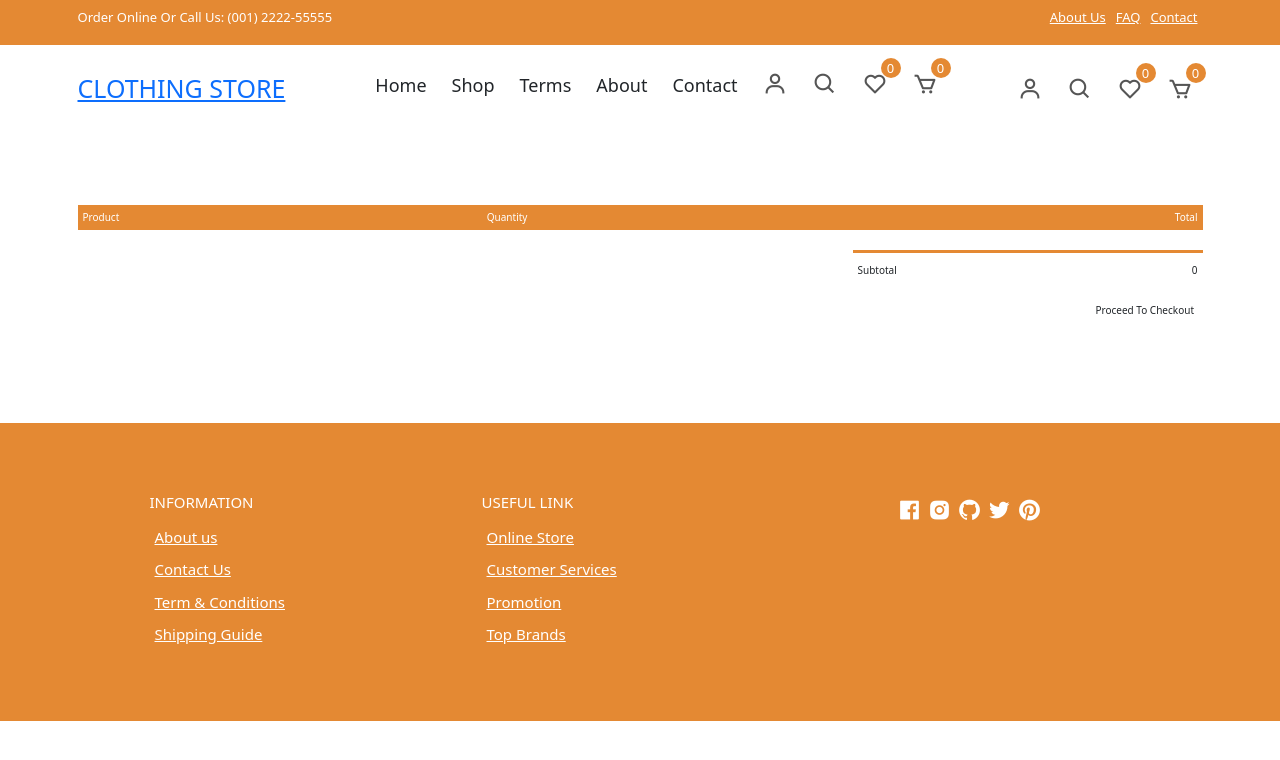
After one commit to Anandu-777/clothingstore, a Django app: page /basket/items/all/ in a window 1280 px wide. The commit adds this page. Shown: the top 760 px of the page. Run offline with Django 5.2, Linux system fonts and the light colour scheme; a user stored in the database is signed in; data comes from the database, SQL or seed files in the repository; both versions use the stored data as it was after the commit; lists and menus that the app fills with data are empty.

Commit message:
third commit

```diff
--- /dev/null
+++ b/store/context_processors.py
@@ -0,0 +1,13 @@
+
+
+
+def dummy(request):
+    return{"msg":"hello django"}
+
+
+def basket_count(request):
+    if request.user.is_authenticated:
+        count=request.user.cart.cart_item_count
+        return {"cart_count":count}
+    else:
+        return {"cart_count":0}
--- a/store/models.py
+++ b/store/models.py
@@ -42,6 +42,22 @@ class Basket(models.Model):
     updated_date=models.DateTimeField(auto_now=True)
     is_active=models.BooleanField(default=True)
 
+    @property
+    def cart_items(self):
+        return self.cartitem.filter(is_order_place=False)
+
+    @property
+    def cart_item_count(self):
+        return self.cart_items.count()
+
+    @property
+    def basket_total(self):
+        basket_items=self.cart_items
+        if basket_items:
+            total=sum([bi.item_total for bi in basket_items])
+            return total
+        return 0
+
 
 class BasketItem(models.Model):
     product_object=models.ForeignKey(Product,on_delete=models.CASCADE)
@@ -50,8 +66,12 @@ class BasketItem(models.Model):
     created_date=models.DateTimeField(auto_now_add=True)
     updated_date=models.DateTimeField(auto_now=True)
     is_active=models.BooleanField(default=True)
+    size_object=models.ForeignKey(Size,on_delete=models.CASCADE,null=True)
+    is_order_place=models.BooleanField(default=False)
 
-
+    @property
+    def item_total(self):
+        return self.qty*self.product_object.price
 
 def create_basket(sender,instance,created,**kwargs):
     if created:
--- a/store/static/css/styles.css
+++ b/store/static/css/styles.css
@@ -5,7 +5,7 @@
 :root {
   --white: #fff;
   --black: #222;
-  --green: #6cbe02;
+  --green: #e17c1ce5;
   --grey1: #f0f0f0;
   --grey2: #e9d7d3;
 }
--- a/store/templates/base.html
+++ b/store/templates/base.html
@@ -31,7 +31,7 @@
     </div>
     <div class="navigation">
       <div class="nav-center container d-flex">
-        <a href="index.html" class="logo"><h1>Dans</h1></a>
+        <a href="index.html" class="logo"><h1>CLOTHING STORE</h1></a>
 
         <ul class="nav-list d-flex">
           <li class="nav-item">
@@ -60,9 +60,9 @@
               <i class="bx bx-heart"></i>
               <span class="d-flex">0</span>
             </div>
-            <a href="cart.html" class="icon">
+            <a href="" class="icon">
               <i class="bx bx-cart"></i>
-              <span class="d-flex">0</span>
+              <span class="d-flex">{{cart_count}}</span>
             </a>
           </li>
         </ul>
@@ -78,9 +78,9 @@
             <i class="bx bx-heart"></i>
             <span class="d-flex">0</span>
           </div>
-          <a href="cart.html" class="icon">
+          <a href="{%url 'basket-items'%}" class="icon">
             <i class="bx bx-cart"></i>
-            <span class="d-flex">0</span>
+            <span class="d-flex">{{cart_count}}</span>
           </a>
         </div>
 
--- /dev/null
+++ b/store/templates/cart_list.html
@@ -0,0 +1,70 @@
+{%extends 'base.html'%}
+
+{%block linkblock%}
+
+<link href="https://cdn.jsdelivr.net/npm/bootstrap@5.3.3/dist/css/bootstrap.min.css" rel="stylesheet" integrity="sha384-QWTKZyjpPEjISv5WaRU9OFeRpok6YctnYmDr5pNlyT2bRjXh0JMhjY6hW+ALEwIH" crossorigin="anonymous">
+<!-- <script src="https://cdn.jsdelivr.net/npm/bootstrap@5.3.3/dist/js/bootstrap.bundle.min.js" integrity="sha384-YvpcrYf0tY3lHB60NNkmXc5s9fDVZLESaAA55NDzOxhy9GkcIdslK1eN7N6jIeHz" crossorigin="anonymous"></script> -->
+{%endblock%}
+{%block main_block%}
+
+<div class="container cart">
+    <table>
+      <tr>
+        <th>Product</th>
+        <th>Quantity</th>
+        <th>Total</th>
+      </tr>
+     <!-- iterate start-->
+        {%for bi in data%}
+        <tr>
+            <td>
+              <div class="cart-info">
+                <img src="{{bi.product_object.image.url}}" alt="" />
+                <div>
+                  <p>{{bi.product_object.title}}</p>
+                  <span>{{bi.product_object.price}}</span> <br />
+                  <a href="{%url 'basketitem-remove' bi.id%}">remove</a>
+                </div>
+              </div>
+            </td>
+            <td>
+              <div class="mb-2 flex">
+                <div class="min-w-24 flex">
+                  <button type="button" class="py-2 btn btn-dark">
+                    -
+                  </button>
+                  <input
+                    type="text"
+                    class="mx-1 h-7 w-9 rounded-md border text-center"
+                    value="1"
+                  />
+                  <button
+                    type="button"
+                    class="py-2 btn btn-dark"
+                  >
+                    +
+                  </button>
+                </div>
+
+
+            </td>
+            <td>{{bi.item_total}}</td>
+          </tr>
+
+        {%endfor%}
+
+     <!-- iterate end -->
+
+    </table>
+    <div class="total-price">
+      <table>
+        <tr>
+          <td>Subtotal</td>
+          <td>{{request.user.cart.basket_total}}</td>
+        </tr>
+      </table>
+      <a href="#" class="checkout btn">Proceed To Checkout</a>
+    </div>
+  </div>
+
+{%endblock%}
--- a/store/views.py
+++ b/store/views.py
@@ -3,7 +3,7 @@ from django.views.generic import View,TemplateView
 from store.forms import RegistrationForm, LoginForm
 from django.contrib.auth import authenticate,login,logout
 from django.contrib import messages
-from store.models import Product
+from store.models import Product,BasketItem,Size
 
 # Create your views here.
 
@@ -60,3 +60,41 @@ class ProductDetailView(View):
 
 class HomeView(TemplateView):
     template_name="base.html"
+
+
+
+class AddToBasketView(View):
+
+    def post(self, request,*args,**kwargs):
+        size=request.POST.get("size")
+        size_obj=Size.objects.get(name=size)
+        qty=request.POST.get("qty")
+        id=kwargs.get("pk")
+        product_obj=Product.objects.get(id=id)
+        BasketItem.objects.create(
+            size_object=size_obj,
+            qty=qty,
+            product_object=product_obj,
+            basket_object=request.user.cart
+        )
+
+        return redirect("index")
+
+# url:localhost/8000/basket/item/all/
+# method:get
+
+class BasketItemListView(View):
+    def get(self, request, *args, **kwargs):
+        qs=request.user.cart.cartitem.filter(is_order_place=False)
+        return render(request, "cart_list.html",{"data":qs})
+
+
+# basketitem remove
+# url:localhost/8000/basket/items/{id}/remove/
+
+class BasketItemRemoveView(View):
+    def get(self, request, *args, **kwargs):
+        id=kwargs.get("pk")
+        basket_item_object=BasketItem.objects.get(id=id)
+        basket_item_object.delete()
+        return redirect("basket-items")
--- a/trendsfactory/settings.py
+++ b/trendsfactory/settings.py
@@ -63,6 +63,8 @@ TEMPLATES = [
                 'django.template.context_processors.request',
                 'django.contrib.auth.context_processors.auth',
                 'django.contrib.messages.context_processors.messages',
+                "store.context_processors.dummy",
+                "store.context_processors.basket_count"
             ],
         },
     },
--- a/trendsfactory/urls.py
+++ b/trendsfactory/urls.py
@@ -27,4 +27,7 @@ urlpatterns = [
     path("index/",views.IndexView.as_view(), name="index"),
     path("product/<int:pk>",views.ProductDetailView.as_view(), name="product-detail"),
     path("home",views.HomeView.as_view(), name="home"),
+    path("product/<int:pk>/add_to_basket",views.AddToBasketView.as_view(), name="addto-basket"),
+    path("basket/items/all/",views.BasketItemListView.as_view(), name="basket-items"),
+    path("basket/items/<int:pk>/remove/",views.BasketItemRemoveView.as_view(), name="basketitem-remove"),
 ]+ static(settings.MEDIA_URL, document_root=settings.MEDIA_ROOT)
```
Also changed, not shown: store/templates/product_detail.html (+7 -7 lines), db.sqlite3, store/migrations/0002_basketitem_is_order_place_basketitem_size_object.py (added).
